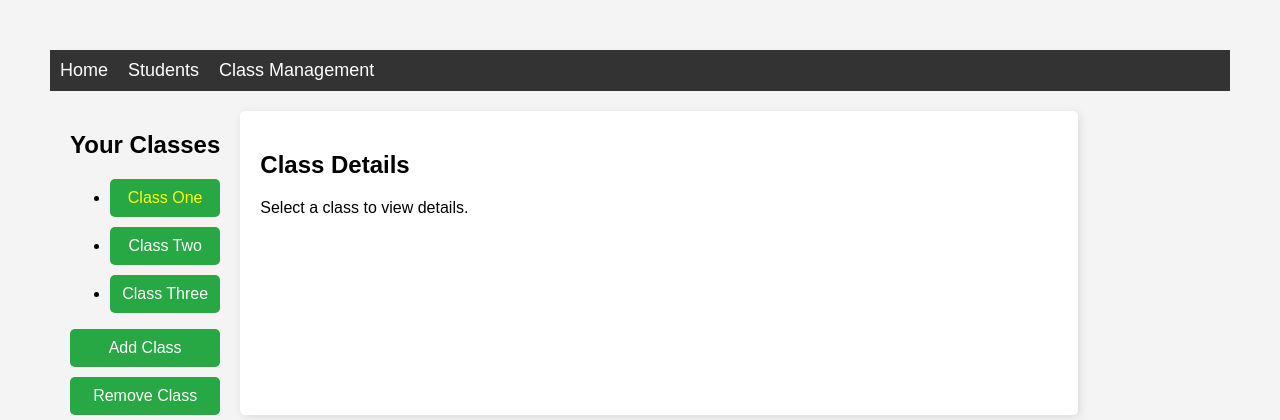
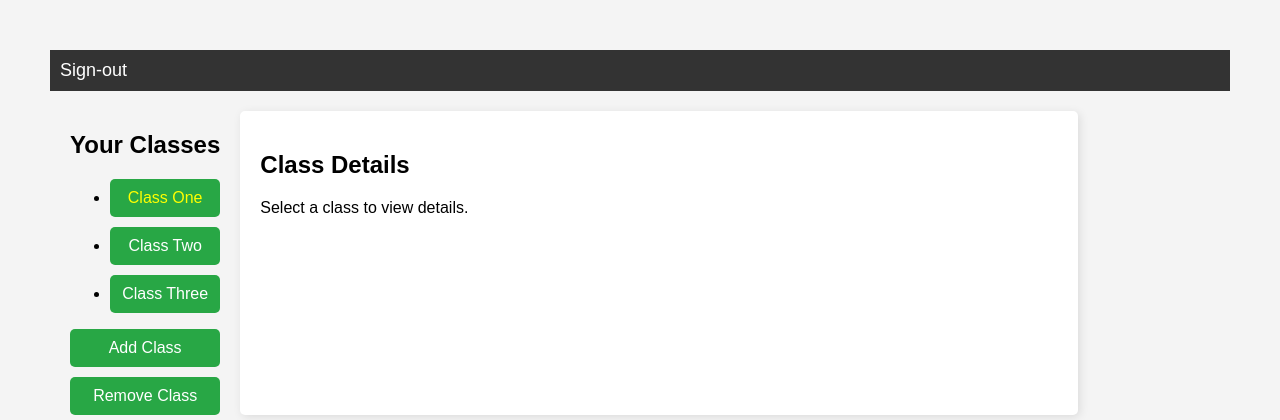
Before and after one commit to ovirce/TSP, a PHP site: page /teacherpage.php in a window 1280 px wide. Shown: the top 420 px of the page. Run offline with PHP 8.4, Linux system fonts and the light colour scheme.

Commit message:
Made a few edits.

```diff
--- a/Level_two.html
+++ b/Level_two.html
@@ -15,7 +15,7 @@
      <div class="imageRow">
       <div class="imageColumn">
         <button id="incorrectAnswerBtnOne">
-          <img src="./images/martin-luther.jpg" alt="Martin Luthor" class="wild-pics">
+          <img src="./images/martin-luther.jpg" alt="Martin Luthor">
         </button>
         <div id="incorrectAnswerOne" class="hiddenClass">
           <p>Incorrect, this is Martin Luther who started the Protestant Reformation in 1517.</p>
@@ -24,7 +24,7 @@
 
       <div class="imageColumn">
         <button id="incorrectAnswerBtnTwo">
-          <img src="./images/henry8.jpg" alt="Henry 8th" class="wild-pics">
+          <img src="./images/henry8.jpg" alt="Henry 8th">
         </button>
         <div id="incorrectAnswerTwo" class="hiddenClass">
           <p>Incorrect, this is Tudor King Henry the 8th. </p>
@@ -33,7 +33,7 @@
 
       <div class="imageColumn">
         <button id="correctAnswerBtn">
-          <img src="./images/shakespeare.jpg" alt="Shakespeare" class="wild-pics">
+          <img src="./images/shakespeare.jpg" alt="Shakespeare">
         </button>
         <div id="correctAnswer" class="hiddenClass">
           <p>Correct! William Shakespeare wrote famous plays such as Romeo and Juliet, Hamlet and The Tempest...</p>
--- a/teacherpage.php
+++ b/teacherpage.php
@@ -10,9 +10,7 @@
     <!-- Navigation bar -->
     <nav>
         <ul>
-            <li><a href="home_page.php">Home</a></li>
-            <li><a href="students.html">Students</a></li>
-            <li><a href="teacher.html" class="active">Class Management</a></li>
+            <li><a href="home_page.php">Sign-out</a></li>
         </ul>
     </nav>
 
```
Also changed, not shown: Level_one.php (+4 -4 lines), scripts/levelTwo.JS (deleted).
